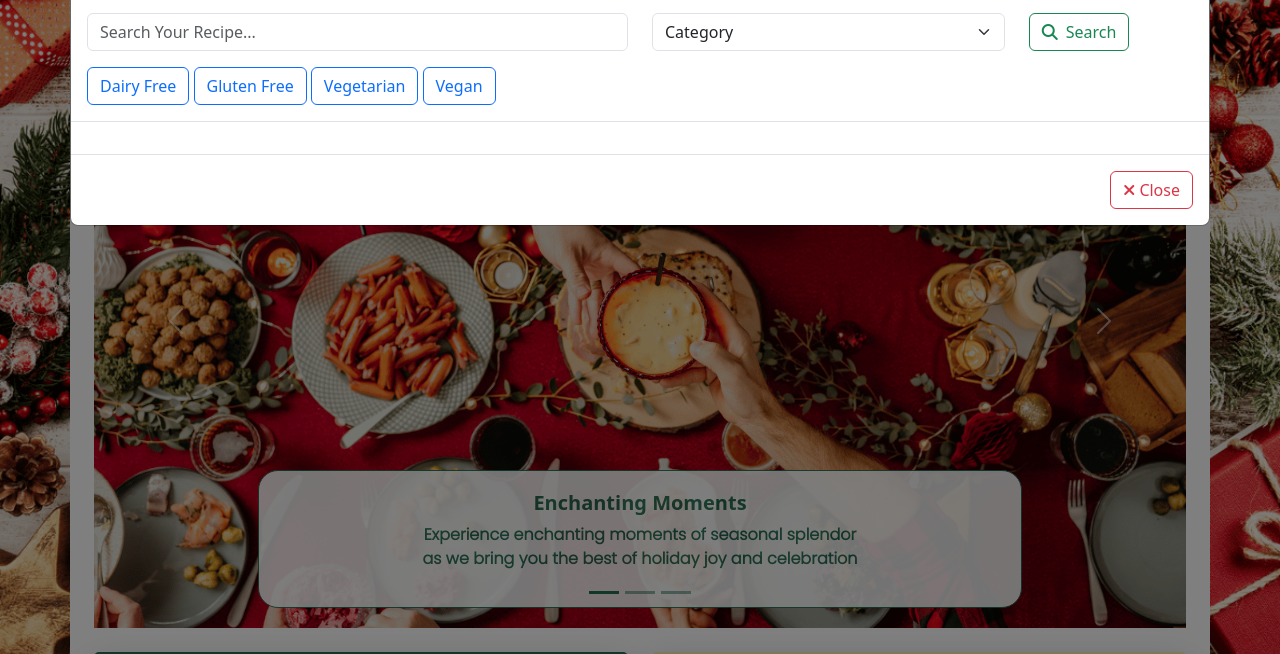
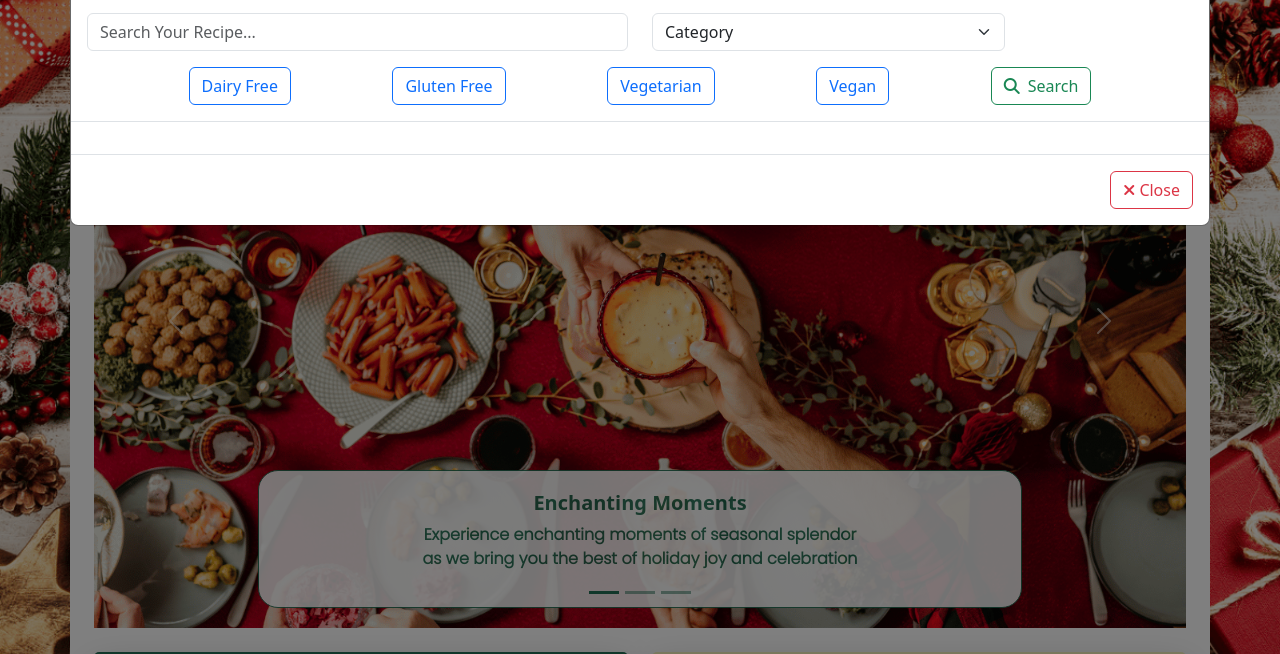
Before and after one commit to xttrust/HolyRecipes, a website: page index.html in a window 1280 px wide. Both pictures are taken after a click on the button "Search". Shown: the part 146-800 px from the top of the page. Drawn offline with nearby package versions, Linux system fonts and the light colour scheme; a web font is replaced by a local one.

Commit message:
spacing on search form

```diff
--- a/assets/css/style.css
+++ b/assets/css/style.css
@@ -65,6 +65,12 @@ main {
     background-color: var(--bs-white);
     margin-top: 140px;
     padding-top: 20px;
+}
+
+.checkbox-div{
+    display: flex;
+    justify-content: space-evenly;
+    flex-wrap: wrap;
 }
 
 /* ===== Footer ===== */
--- a/index.html
+++ b/index.html
@@ -84,7 +84,7 @@
 
   <!-- ===== Modal ===== -->
   <div class="modal fade" id="searchModal" tabindex="-1" aria-hidden="true">
-    <div class="modal-dialog modal-xl modal-dialog-scrollable">
+    <div class="modal-dialog modal-xl">
       <div class="modal-content">
 
         <!-- ===== Modal header ===== -->
@@ -116,8 +116,19 @@
                   <option value="desserts">Dessert</option>
                 </select>
               </div>
+              <div class="checkbox-div">
+                <input type="checkbox" name="health" class="btn-check" id="dairy-free" value="dairy-free">
+                <label class="btn btn-outline-primary" for="dairy-free">Dairy Free</label>
+                <input type="checkbox" name="health" class="btn-check" id="gluten-free" value="gluten-free">
+                <label class="btn btn-outline-primary" for="gluten-free">Gluten Free</label>
 
-              <div class="col-md-2 col-sm-12">
+
+                <input type="checkbox" name="health" class="btn-check" id="vegetarian" value="vegetarian">
+                <label class="btn btn-outline-primary" for="vegetarian">Vegetarian</label>
+                <input type="checkbox" name="health" class="btn-check" id="vegan" value="vegan">
+                <label class="btn btn-outline-primary" for="vegan">Vegan</label>
+
+
                 <button type="submit" class="btn btn-outline-success d-flex align-items-center">
                   <i class="fa fa-search me-2"></i>
                   Search
@@ -125,14 +136,7 @@
               </div>
 
             </div>
-            <input type="checkbox" name="health" class="btn-check" id="dairy-free" value="dairy-free">
-            <label class="btn btn-outline-primary" for="dairy-free">Dairy Free</label>
-            <input type="checkbox" name="health" class="btn-check" id="gluten-free" value="gluten-free">
-            <label class="btn btn-outline-primary" for="gluten-free">Gluten Free</label>
-            <input type="checkbox" name="health" class="btn-check" id="vegetarian" value="vegetarian">
-            <label class="btn btn-outline-primary" for="vegetarian">Vegetarian</label>
-            <input type="checkbox" name="health" class="btn-check" id="vegan" value="vegan">
-            <label class="btn btn-outline-primary" for="vegan">Vegan</label>
+
           </form>
           <!-- ===== /Search form ===== -->
 
```
Also changed, not shown: about.html (+21 -15 lines), contact.html (+27 -16 lines).
